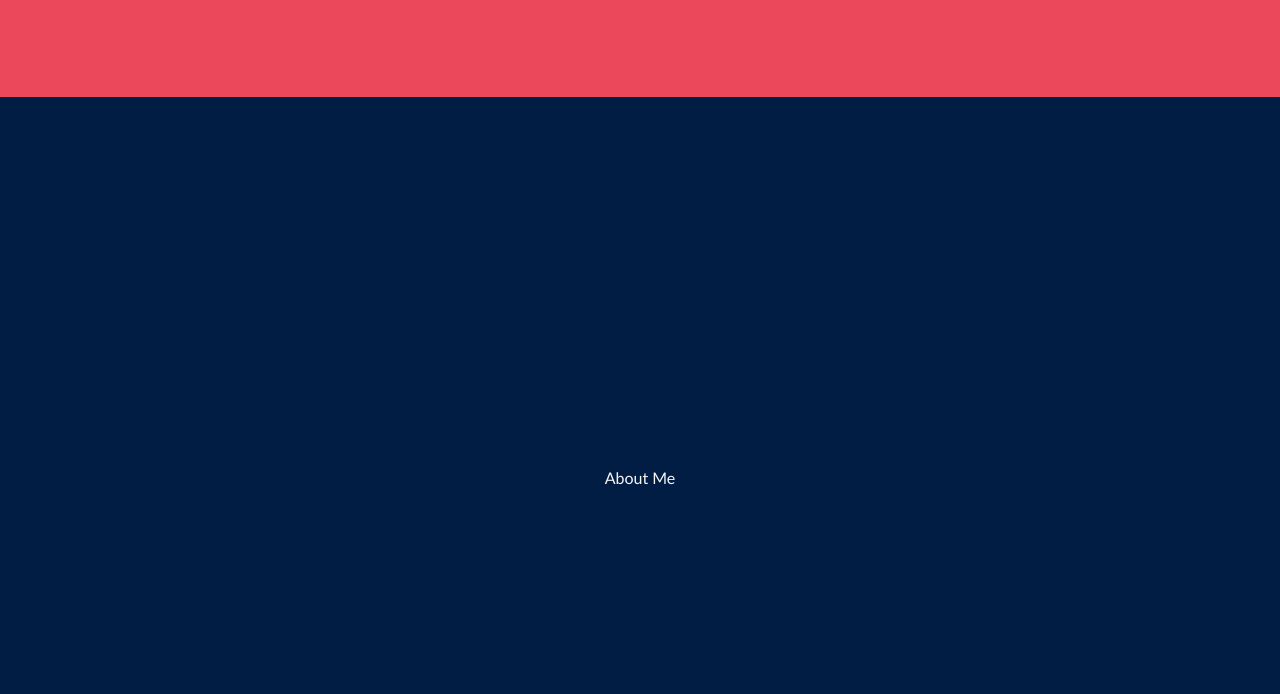
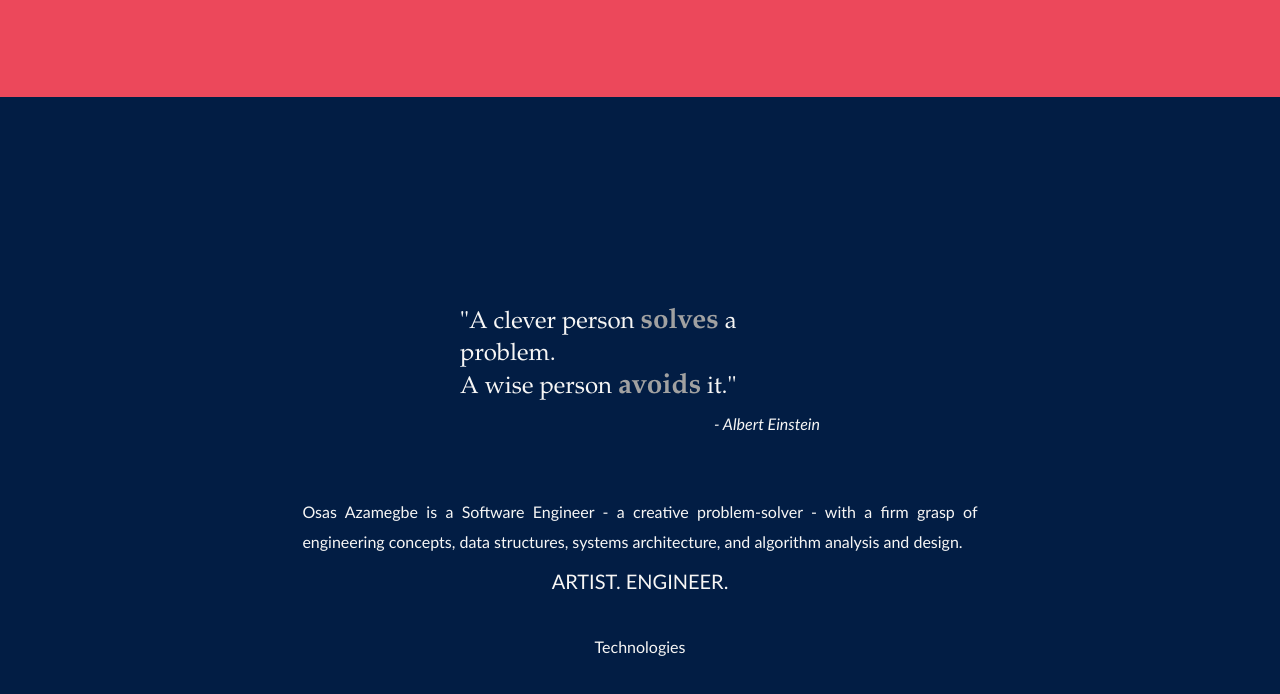
Before and after one commit to OsasAzamegbe/Portfolio-v1, a React (Create React App) app: page / in a window 1280 px wide. Shown: the part 2603-3297 px from the top of the page. Built offline with nearby package versions, Linux system fonts and the light colour scheme.

Commit message:
FEAT: added styling and text content to About component.

```diff
--- a/src/components/pages/about/About.css
+++ b/src/components/pages/about/About.css
@@ -0,0 +1,55 @@
+.about{
+    display: flex;
+    justify-content: center;
+    align-items: center;
+    width: 100%;
+    flex-direction: column;
+}
+
+.about-quotes-container{
+    padding: 8px 0;
+    margin-bottom: 24px;
+    max-width: 360px;
+}
+
+strong{
+    font-size: 28px;
+    color: rgb(161, 161, 161);
+    font-family: var(--secondary-fonts);
+}
+
+.about-quotes{
+    font-family: var(--secondary-fonts);
+    font-size: 24px;
+    line-height: 32px;
+    margin-bottom: 10px;
+}
+
+.about-quotes-author{
+    display: flex;
+    justify-content: flex-end;
+}
+
+.about-content-container{
+    width: 60%;
+    margin: 24px;
+    padding: 8px;
+}
+
+.about-content{
+    line-height: 30px;
+    text-align: justify;
+}
+
+.about-content-extra{
+    font-size: 20px;
+    line-height: 48px;
+    text-align: center;
+    text-transform: uppercase;
+}
+
+@media screen and (max-width: 960px){
+    .about-content-container{
+        width: 90%;
+    }
+}
--- a/src/components/pages/about/About.js
+++ b/src/components/pages/about/About.js
@@ -5,7 +5,26 @@ import './About.css'
 const About = () => {
     return (
         <div className="about">
-            <header>About Me</header>
+            <div className="about-quotes-container">
+                <p className="about-quotes">"A clever person <strong>solves</strong> a problem.
+                <br/>A wise person <strong>avoids</strong> it."</p>
+                <p className="about-quotes-author"><i>- Albert Einstein</i></p>
+            </div>
+            <div className="about-content-container">
+                <p className="about-content">
+                    Osas Azamegbe is a Software Engineer - a creative problem-solver -
+                    with a firm grasp of engineering concepts, data structures,
+                    systems architecture, and algorithm analysis and design.
+                    <br/>
+                </p>
+                <p className="about-content-extra">Artist. Engineer.</p>
+            </div>
+            <div className="tech-container">
+                <header className="tech-header"><p>Technologies</p></header>
+                <div className="tech-icons">
+
+                </div>
+            </div>
         </div>
     )
 }
```
